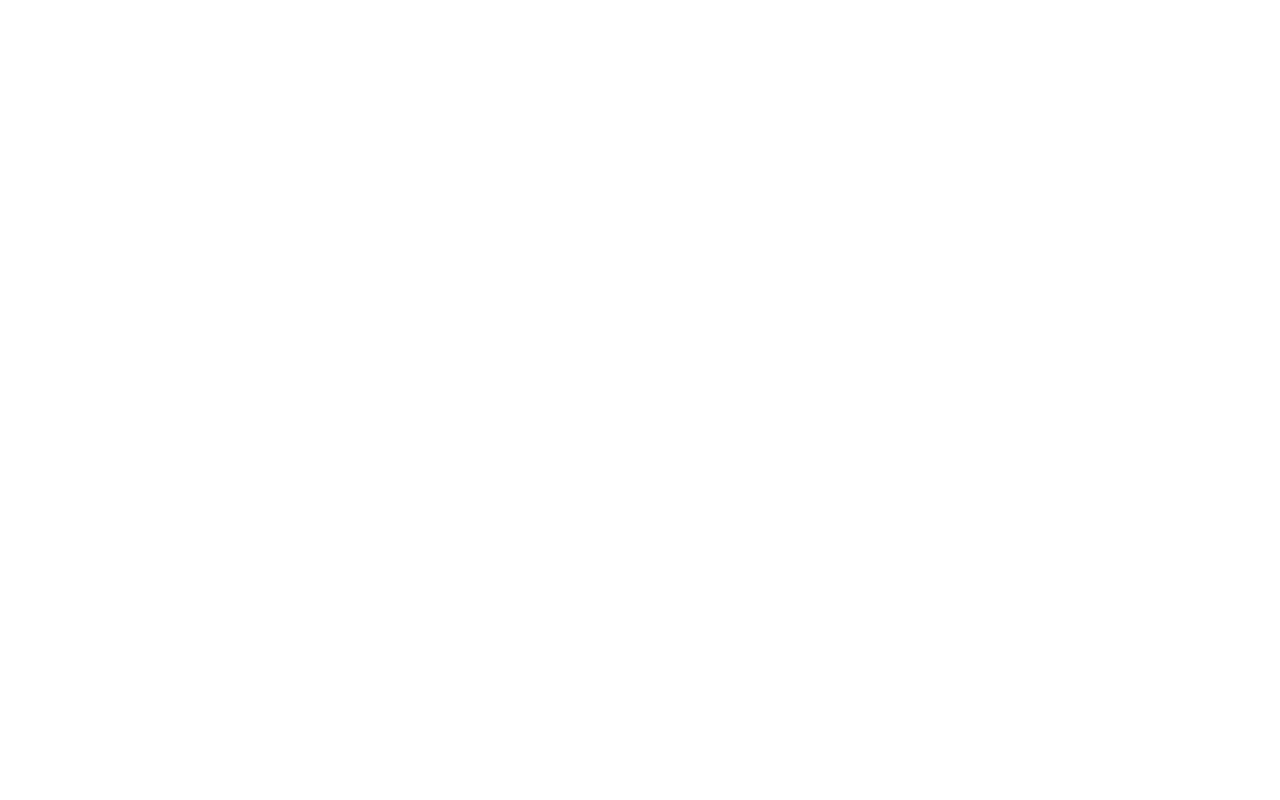
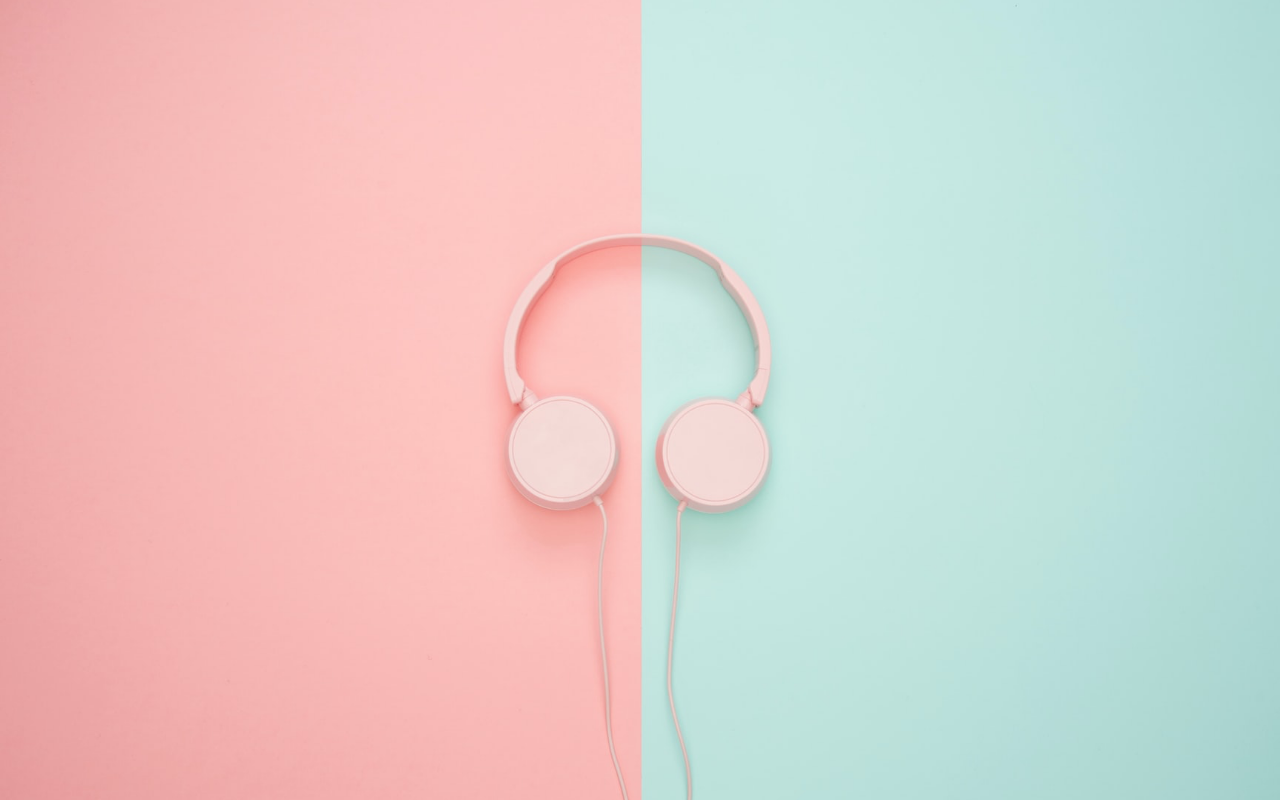
Before and after one commit to tashamwafulirwa/Music-Website, a plain HTML site: page index.html in a window 1280 px wide. Drawn offline with Linux system fonts and the light colour scheme.

Commit message:
added background image

```diff
--- a/index.html
+++ b/index.html
@@ -8,6 +8,8 @@
     <link rel="stylesheet" href="styles.css">
 </head>
 <body>
+    <div class="container">
 
+    </div>
 </body>
 </html>
--- a/styles.css
+++ b/styles.css
@@ -3,3 +3,12 @@
     padding: 0;
     font-family: sans-serif;
 }
+
+.container{
+    height: 100vh;
+    width: 100%;
+    background-image: url(media/image.png);
+    background-size: cover;
+    background-position: center;
+    position: relative;
+}
```
Also changed, not shown: media/image.png (added), media/logo.png (added), media/pause.png (added), media/play.png (added), 2 other files.
